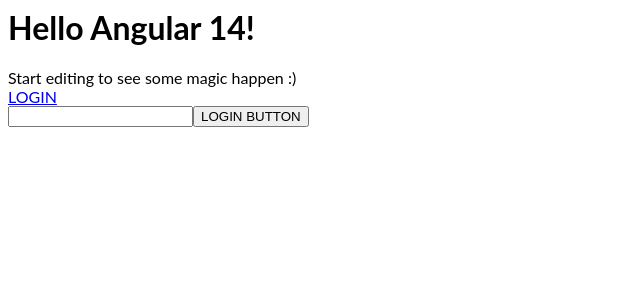
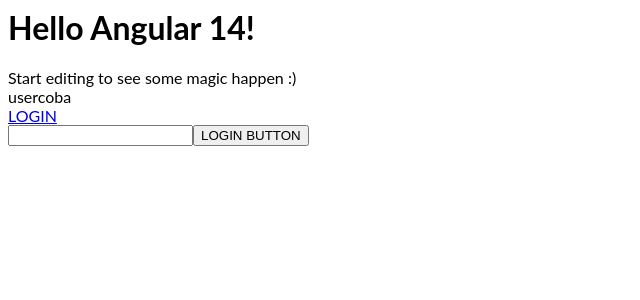
Before and after one commit to vionaangelica/Latihan-root, an Angular app: page / in a window 1280 px wide. Shown: the top 300 px of the page, without its empty margins (0-640 px from the left). Built offline with nearby package versions, Linux system fonts and the light colour scheme.

Commit message:
4 files modified

```diff
--- a/src/app/app.component.html
+++ b/src/app/app.component.html
@@ -1,8 +1,9 @@
 <hello name="{{ name }}"></hello>
 <p>
   Start editing to see some magic happen :)
-
   <br/>
+  {{namaGlobal}}
+  <br>
   <a routerLink="/login">LOGIN</a>
 
   <br>
--- a/src/app/app.component.ts
+++ b/src/app/app.component.ts
@@ -1,5 +1,6 @@
 import { Component, VERSION } from "@angular/core";
 import { Router } from "@angular/router";
+import { GlobalvarService } from "./globalvar.service";
 
 @Component({
   selector: "my-app",
@@ -10,9 +11,15 @@
 
   name = "Angular " + VERSION.major;
 
-  constructor(private router: Router) {}
+  constructor(private router: Router, private globalvar : GlobalvarService) {
+    this.namaGlobal = this.globalvar.getNama();
+  }
+  namaGlobal
   textNama = ""
+
   OpenHalLogin() {
+    this.globalvar.setNama(this.textNama);
+    this.namaGlobal = this.globalvar.getNama();
     this.router.navigate(["/home/"+this.textNama]);
   }
 }
--- a/src/app/app.module.ts
+++ b/src/app/app.module.ts
@@ -9,6 +9,7 @@
 import { LoginComponent } from '../login/login.component';
 
 import { HomeComponent } from '../home/home.component';
+import { GlobalvarService } from './globalvar.service';
 
 
 
@@ -24,6 +25,7 @@
   imports:      [ BrowserModule, FormsModule, RouterModule.forRoot(ROUTES)],
 
   declarations: [ AppComponent, HelloComponent, LoginComponent, HomeComponent],
-  bootstrap:    [ AppComponent ]
+  bootstrap:    [ AppComponent ],
+  providers: [GlobalvarService]
 })
 export class AppModule { }
--- a/src/app/globalvar.service.ts
+++ b/src/app/globalvar.service.ts
@@ -2,7 +2,15 @@
 
 @Injectable()
 export class GlobalvarService {
-
+  private dataNama : String = "usercoba"
   constructor() { }
 
+  public getNama(){
+    return this.dataNama;
+  }
+
+  public setNama(nama : String){
+    this.dataNama = nama;
+  }
+
 }
```
